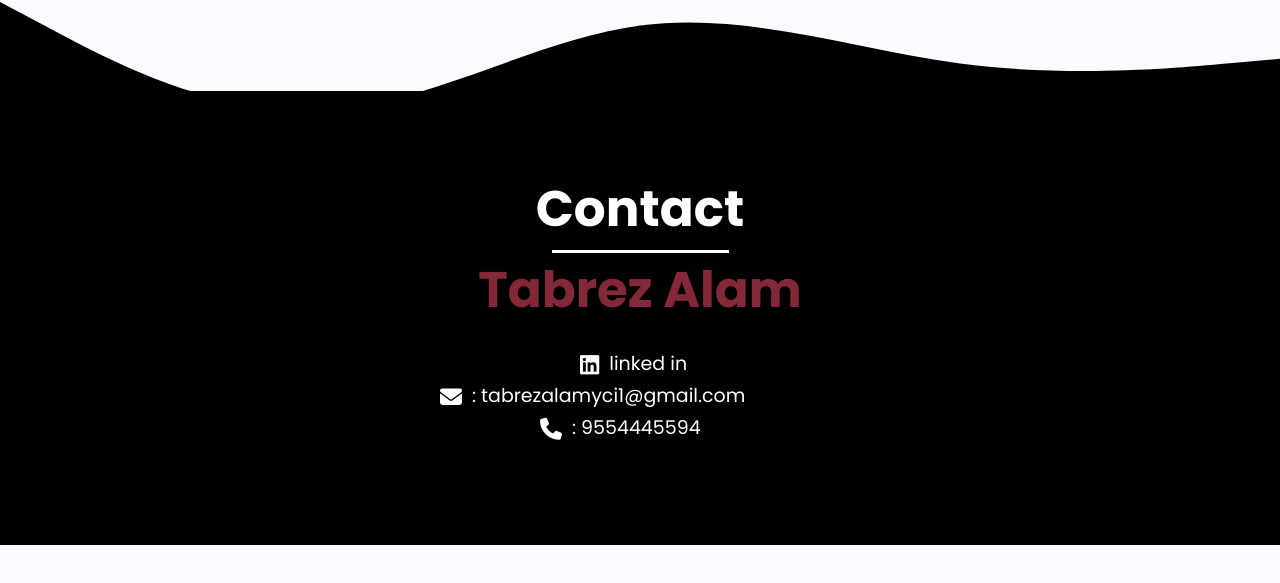
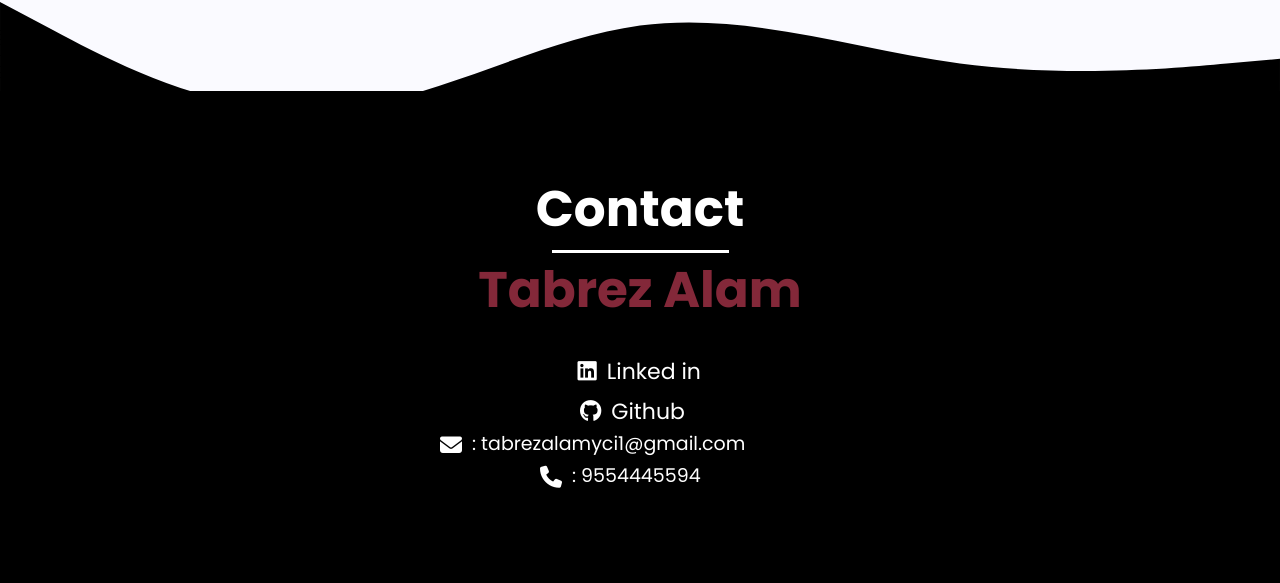
Before and after one commit to TabrezAlam98/TabrezAlam98.github.io, a React (Create React App) app: page / in a window 1280 px wide. Shown: the part 4323-4906 px from the top of the page. Before the commit the page ends 4868 px from the top, so only its background shows below. Built offline with nearby package versions, Linux system fonts and the light colour scheme.

Commit message:
updated contact section

```diff
--- a/src/Components/Contact/Contact.js
+++ b/src/Components/Contact/Contact.js
@@ -1,30 +1,102 @@
 import React from "react";
 
-
-import {HeroContainer,} from "./ContactElements";
+import { HeroContainer } from "./ContactElements";
 function Contact() {
   return (
     <>
-  <svg style={{marginBottom:'-205px'}} xmlns="http://www.w3.org/2000/svg" viewBox="0 0 1440 320"><path fill="#rgb(0,0,0)" fill-opacity="1" d="M0,64L60,96C120,128,240,192,360,186.7C480,181,600,107,720,90.7C840,75,960,117,1080,133.3C1200,149,1320,139,1380,133.3L1440,128L1440,320L1380,320C1320,320,1200,320,1080,320C960,320,840,320,720,320C600,320,480,320,360,320C240,320,120,320,60,320L0,320Z"></path></svg>
-    <div className="heroMain" style={{paddingBottom:'70px',border:'1px solid black',background:'black',color:'white'}}>
+      <svg
+        style={{ marginBottom: "-205px" }}
+        xmlns="http://www.w3.org/2000/svg"
+        viewBox="0 0 1440 320"
+      >
+        <path
+          fill="#rgb(0,0,0)"
+          fill-opacity="1"
+          d="M0,64L60,96C120,128,240,192,360,186.7C480,181,600,107,720,90.7C840,75,960,117,1080,133.3C1200,149,1320,139,1380,133.3L1440,128L1440,320L1380,320C1320,320,1200,320,1080,320C960,320,840,320,720,320C600,320,480,320,360,320C240,320,120,320,60,320L0,320Z"
+        ></path>
+      </svg>
+      <div
+        className="heroMain"
+        style={{
+          paddingBottom: "70px",
+          border: "1px solid black",
+          background: "black",
+          color: "white",
+        }}
+      >
         <HeroContainer>
+          <h1 style={{ marginBottom: "3px", fontSize: "50px", color: "white" }}>
+            Contact
+          </h1>
+          <div
+            style={{
+              width: "177px",
+              height: "3px",
+              marginBottom: "50px",
+              backgroundColor: "white",
+              margin: "auto",
+            }}
+          ></div>
 
+          <h1 className="name">
+            {" "}
+            <span style={{ color: "rgb(131,40,57)" }}>Tabrez Alam</span>{" "}
+          </h1>
+          <div className="contacts">
+            <div
+              className="linkedin"
+              style={{ width: "125px", display: "flex", margin: "auto" }}
+            >
+              <a style={{ fontSize: "22px", marginTop: "6px" }} href="https://www.linkedin.com/in/tabrez-alam-3b4176233/" target="_blank">
+                <i
+                  class="fab fa-linkedin"
+                  style={{ fontSize: "22px", marginTop: "6px",marginRight:'10px' }}
+                ></i>
+                Linked in
+              </a>
 
-      <h1 style={{marginBottom:'3px',fontSize:'50px',color:'white'}}>Contact</h1>
-      <div style={{width:'177px',height:'3px',marginBottom:'50px',backgroundColor:'white',margin:'auto'}}></div>
-      {/* <div style={{width:'140px',height:'3px',backgroundColor:'white',margin:'auto',marginTop:'5px'}}></div>
-      <div style={{width:'100px',height:'3px',backgroundColor:'green',margin:'auto',marginTop:'5px'}}></div> */}
-      <h1 className="name"> <span style={{color:'rgb(131,40,57)'}}>Tabrez Alam</span> </h1>
-      <div className="contacts" >
+            </div>
+            <div
+              className="linkedin"
+              style={{ width: "120px", display: "flex", margin: "auto" }}
+            >
+              <a style={{ fontSize: "22px", marginTop: "6px" }}  href="https://github.com/TabrezAlam98" target="_blank">
+                <i
+                  class="fab fa-github"
+                  style={{ fontSize: "22px", marginTop: "6px",marginRight:'10px' }}
+                ></i>
+                Github
+              </a>
 
-     <div className="linkedin" style={{width:'120px',display:'flex',margin:'auto'}}>
-     <a href="https://www.linkedin.com/in/tabrez-alam-3b4176233/"><i class="fab fa-linkedin" style={{fontSize:'22px',marginTop:'6px'}}></i></a>
-         <p style={{fontSize:'19px',marginLeft:'10px',marginTop:'1px'}}>linked in</p>
             </div>
 
-     <div className="linkedin" style={{width:'400px',marginLeft:'10px',marginTop:'15px',display:'flex',margin:'auto'}}>
-     <a ><i class="fas fa-envelope" style={{fontSize:'22px',marginTop:'6px'}}></i></a>
-         <p style={{fontSize:'19px',marginLeft:'10px',marginTop:'1px',textAlign:'center'}}> :  tabrezalamyci1@gmail.com</p>
+            <div
+              className="linkedin"
+              style={{
+                width: "400px",
+                marginLeft: "10px",
+                marginTop: "15px",
+                display: "flex",
+                margin: "auto",
+              }}
+            >
+              <a>
+                <i
+                  class="fas fa-envelope"
+                  style={{ fontSize: "22px", marginTop: "6px" }}
+                ></i>
+              </a>
+              <p
+                style={{
+                  fontSize: "19px",
+                  marginLeft: "10px",
+                  marginTop: "1px",
+                  textAlign: "center",
+                }}
+              >
+                {" "}
+                : tabrezalamyci1@gmail.com
+              </p>
             </div>
 
             {/* <div className="email">
@@ -32,17 +104,35 @@ function Contact() {
          <p>email : tabrezalamyci1@gmail.com</p>
      </div> */}
 
-     <div className="phone" style={{display:'flex',marginTop:'15px',margin:'auto',width:'200px'}}>
-     <i class="fas fa-phone" style={{fontSize:'22px',marginTop:'6px'}}></i>
-         <p style={{fontSize:'19px',marginLeft:'10px',marginTop:'1px'}}> : 9554445594
+            <div
+              className="phone"
+              style={{
+                display: "flex",
+                marginTop: "15px",
+                margin: "auto",
+                width: "200px",
+              }}
+            >
+              <i
+                class="fas fa-phone"
+                style={{ fontSize: "22px", marginTop: "6px" }}
+              ></i>
+              <p
+                style={{
+                  fontSize: "19px",
+                  marginLeft: "10px",
+                  marginTop: "1px",
+                }}
+              >
+                {" "}
+                : 9554445594
               </p>
             </div>
-
           </div>
         </HeroContainer>
       </div>
-
-  </>);
+    </>
+  );
 }
 
 export default Contact;
--- a/src/Components/Contact/ContactElements.js
+++ b/src/Components/Contact/ContactElements.js
@@ -1,7 +1,7 @@
 import styled from "styled-components";
 
 export const HeroContainer = styled.div`
-// border:1px solid red;
+//  border:1px solid red;
 text-align:center;
 
   padding-bottom: 2rem;
@@ -42,7 +42,10 @@ i{
     cursor:pointer;
 }
 i:hover{
-    color:blue;
+    color:rgb(221, 89, 89);
+}
+a:hover{
+    color:rgb(221, 89, 89);
 }
 p{
     color:white;
--- a/src/Components/Styles.css
+++ b/src/Components/Styles.css
@@ -114,7 +114,6 @@ padding: 10px;
 @media only screen and (min-width:0px) and (max-width:650px){
   .main{
   height: 50px;
-  width: 98%;
   margin: auto;
   font-size: 13px;
 
--- a/src/data/ProjectData.js
+++ b/src/data/ProjectData.js
@@ -6,7 +6,7 @@ export const ProjectList = [
     description:
       "Fashion club is An Ecommerce website that deals in luxury fashion accessories like Clothing, Shoes, Bags, Accessories, Jewelry etc.",
 
-    tech_stack: "React, Redux, Chakra-ui, Node.js, Express.js, MongonDB",
+    tech_stack: "React, Redux, Chakra-ui, Node.js, Express.js, MongoDB",
     github_url: "https://github.com/TabrezAlam98/Fashion-Club",
     demo_url: "https://fashion-club-ms.netlify.app/",
   },
@@ -37,7 +37,7 @@ export const ProjectList = [
     description:
       "Farm-Buddy is a online pharmacy & medical stores offering pharmaceutical and healthcare products across various categories .You can an order on our website/app by just few clicks.",
 
-      tech_stack: "React, Redux, Chakra-ui, Node.js, Express.js, MongonDB",
+      tech_stack: "React, Redux, Chakra-ui, Node.js, Express.js, MongoDB",
     github_url: "https://github.com/TabrezAlam98/Farm-Buddy.com",
     demo_url: "https://pharmbuddy.vercel.app/",
   },
```
Lines whose indentation alone changed are shown as unchanged.
